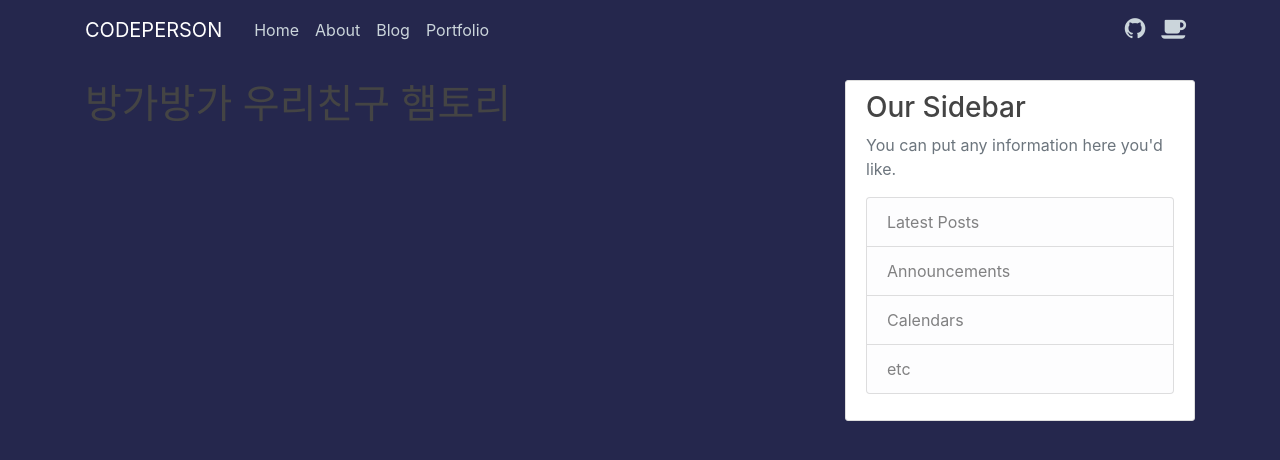
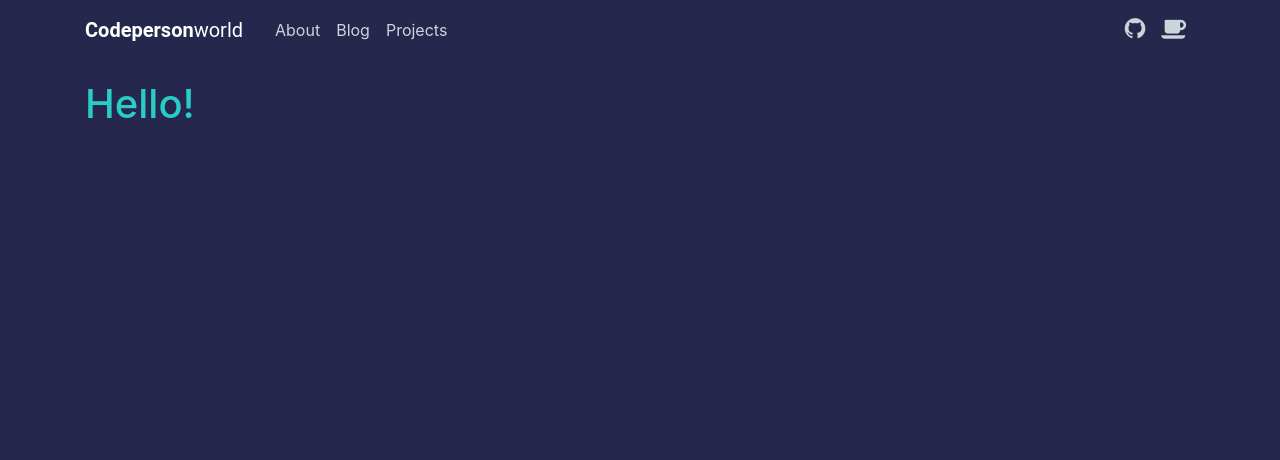
Before and after one commit to codepers0n/django_web, a Django app: page / in a window 1280 px wide. Shown: the top 460 px of the page. Run offline with Django 4.2, Linux system fonts and the light colour scheme; some libraries are stand-ins or nearby versions.

Commit message:
home 수정

```diff
--- a/myweb/static/blog/main.css
+++ b/myweb/static/blog/main.css
@@ -5,7 +5,7 @@ body {
   }
 
   h1, h2, h3, h4, h5, h6 {
-    color: #444444;
+    color: #2accc8;
   }
 
   ul {
@@ -19,6 +19,13 @@ body {
   .site-header .navbar-nav .nav-link {
     color: #cbd5db;
   }
+
+  .navbar-brand {
+  color: linear-gradient(to right, #fbcac9, #8ca6ce);
+  font-family: 'Roboto', sans-serif;
+  }
+
+
 
   .site-header .navbar-nav .nav-link:hover {
     color: #39ff14;
@@ -37,7 +44,7 @@ body {
   }
 
   .article-title {
-    color: #444444;
+    color: #6842ef;
   }
 
   a.article-title:hover {
--- a/myweb/templates/blog/base.html
+++ b/myweb/templates/blog/base.html
@@ -5,16 +5,16 @@
     <header class="site-header">
         <nav class="navbar navbar-expand-md navbar-dark bg-steel fixed-top">
           <div class="container">
-            <a class="navbar-brand mr-4" href="/">CODEPERSON</a>
+            <a class="navbar-brand mr-4" href="/"><strong>Codeperson</strong>world</a>
+
             <button class="navbar-toggler" type="button" data-toggle="collapse" data-target="#navbarToggle" aria-controls="navbarToggle" aria-expanded="false" aria-label="Toggle navigation">
             <span class="navbar-toggler-icon"></span>
             </button>
             <div class="collapse navbar-collapse" id="navbarToggle">
               <div class="navbar-nav mr-auto">
-                <a class="nav-item nav-link" href="/">Home</a>
                 <a class="nav-item nav-link" href="/about">About</a>
                 <a class="nav-item nav-link" href="/blog">Blog</a>
-                <a class="nav-item nav-link" href="/portfolio">Portfolio</a>
+                <a class="nav-item nav-link" href="/projects">Projects</a>
               </div>
               <!-- Navbar Right Side -->
               <div class="navbar-nav">
@@ -30,6 +30,7 @@
     <meta name="viewport" content="width=device-width, initial-scale=1, shrink-to-fit=no">
 
     <!-- Bootstrap CSS -->
+
     <link rel="stylesheet" href="https://cdn.jsdelivr.net/npm/bootstrap@4.0.0/dist/css/bootstrap.min.css" integrity="sha384-Gn5384xqQ1aoWXA+058RXPxPg6fy4IWvTNh0E263XmFcJlSAwiGgFAW/dAiS6JXm" crossorigin="anonymous">
     <link rel="stylesheet" type="text/css" href="{% static 'blog/main.css' %}">
 
@@ -49,19 +50,7 @@
           <div class="col-md-8">
             {% block content %}{% endblock %}
           </div>
-          <div class="col-md-4">
-            <div class="content-section">
-              <h3>Our Sidebar</h3>
-              <p class='text-muted'>You can put any information here you'd like.
-                <ul class="list-group">
-                  <li class="list-group-item list-group-item-light">Latest Posts</li>
-                  <li class="list-group-item list-group-item-light">Announcements</li>
-                  <li class="list-group-item list-group-item-light">Calendars</li>
-                  <li class="list-group-item list-group-item-light">etc</li>
-                </ul>
-              </p>
-            </div>
-          </div>
+
         </div>
       </main>
 
--- a/myweb/templates/blog/home.html
+++ b/myweb/templates/blog/home.html
@@ -1,5 +1,6 @@
 {% extends "blog/base.html" %}
 {% block content %}
-    <h1>방가방가 우리친구 햄토리 </h1>
-
+    <h1> Hello! </h1>
+    <a> I'm codeperson </a>
+    <a> I wnat to be a web programmer. :) </a>
 {% endblock content %}
--- a/myweb/templates/blog/portfolio.html
+++ b/myweb/templates/blog/projects.html
@@ -1,4 +1,4 @@
 {% extends "blog/base.html" %}
 {% block content %}
-    <h1>Portfolio Page</h1>
+    <h1>projects Page</h1>
 {% endblock content %}
--- a/myweb/urls.py
+++ b/myweb/urls.py
@@ -5,5 +5,5 @@ urlpatterns = [
     path('', views.home, name='blog-home'),
     path('about/', views.about, name='blog-about'),
     path('blog/', views.blog, name='blog-detail'),
-    path('portfolio/', views.portfolio, name='blog-portfolio'),
+    path('projects/', views.projects, name='blog-projects'),
 ]
--- a/myweb/views.py
+++ b/myweb/views.py
@@ -19,5 +19,5 @@ def blog(request):
 
 
 
-def portfolio(request):
-    return render(request, 'blog/portfolio.html')
+def projects(request):
+    return render(request, 'blog/projects.html')
```
